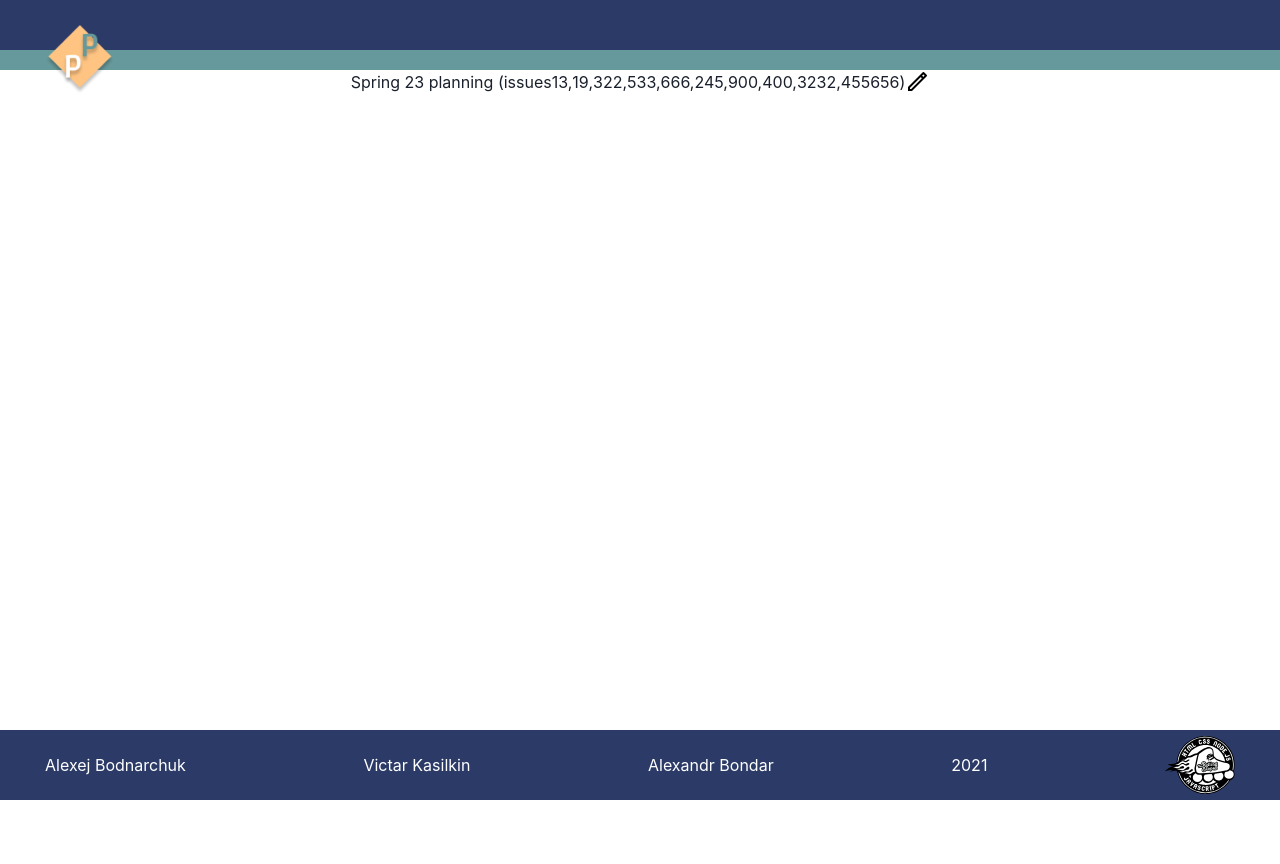
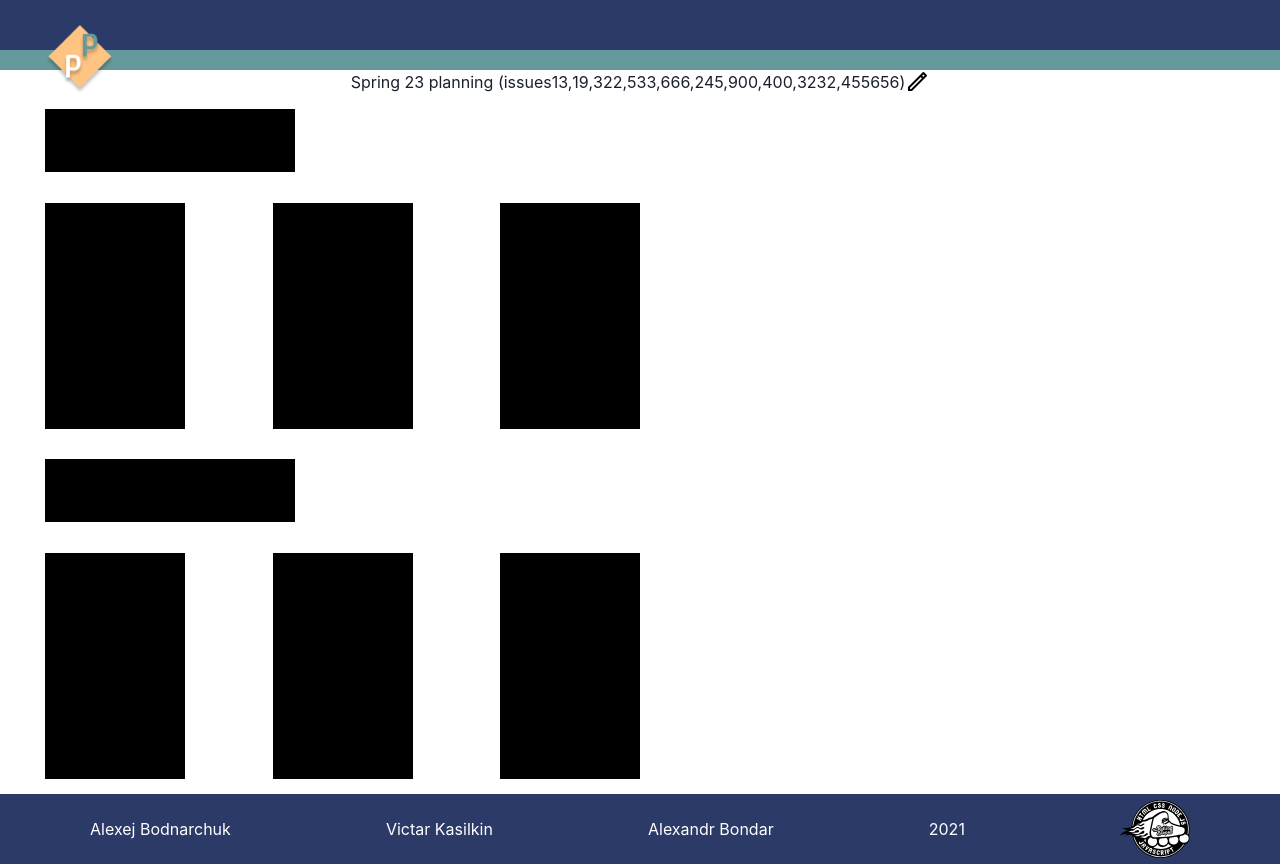
Before and after one commit to victordobryi/pointing-poker, a React (Create React App) app in the folder pointing-poker/: page / in a window 1280 px wide. Before the commit the page ends 800 px from the top, so only its background shows below. Built offline with nearby package versions, Linux system fonts and the light colour scheme.

Commit message:
refactor: fix mainLayout styles, add simple wrapper for game-result page

```diff
--- a/pointing-poker/src/components/mainLayout/mainLayout.jsx
+++ b/pointing-poker/src/components/mainLayout/mainLayout.jsx
@@ -14,7 +14,10 @@ export const MainLayout = ({ children }) => {
           <Img src={logo} alt="logo" width={70} height={70} />
         </div>
         <main>{children}</main>
+      </div>
       <footer className={styles.footer}>
+        <div className={styles.wrapper}>
+          <div className={styles.footer__block}>
             <Link href="https://github.com/alexej1900">Alexej Bodnarchuk</Link>
             <Link href="https://github.com/victordobryi">Victar Kasilkin</Link>
             <Link href="https://github.com/barmenski">Alexandr Bondar</Link>
@@ -22,8 +25,9 @@ export const MainLayout = ({ children }) => {
             <Link href="https://rs.school/react/">
               <Img src={logoRss} alt="logoRss" width={70} height={70} />
             </Link>
+          </div>
+        </div>
       </footer>
-      </div>
     </Fragment>
   );
 };
--- a/pointing-poker/src/components/mainLayout/mainLayout.module.scss
+++ b/pointing-poker/src/components/mainLayout/mainLayout.module.scss
@@ -28,16 +28,19 @@ $maxWidth: 1440px;
   top: 25px;
 }
 
+main {
+  flex: 1 0 auto;
+}
+
 .footer {
-  display: flex;
-  justify-content: space-between;
-  align-items: center;
-  position: absolute;
-  bottom: 0;
-  left: 0;
-  width: 100%;
   background-color: $darkBlue;
   color: #fff;
   padding-right: $padding;
   padding-left: $padding;
+  &__block {
+    display: flex;
+    justify-content: space-between;
+    align-items: center;
+    width: 100%;
+  }
 }
--- a/pointing-poker/src/pages/result-page/result-page.jsx
+++ b/pointing-poker/src/pages/result-page/result-page.jsx
@@ -1,5 +1,5 @@
 import { MainLayout } from '../../components/mainLayout/mainLayout';
-import { Flex, Img } from '@chakra-ui/react';
+import { Flex, Img, Box, Spacer } from '@chakra-ui/react';
 import pencil from '../../assets/icons/pencil.png';
 const issuesNumbers = [13, 19, 322, 533, 666, 245, 900, 400, 3232, 455656];
 export const ResultPage = () => {
@@ -16,6 +16,24 @@ export const ResultPage = () => {
         )}
         )<Img src={pencil}></Img>
       </Flex>
+      <Flex direction="column" justify="space-around" h="100%">
+        <Flex h="350px" direction="column" justify="space-around">
+          <Box w="250px" h="63" backgroundColor="black"></Box>
+          <Flex justify="space-between" w="50%">
+            <Box h="226" w="140px" backgroundColor="black"></Box>
+            <Box h="226" w="140px" backgroundColor="black"></Box>
+            <Box h="226" w="140px" backgroundColor="black"></Box>
+          </Flex>
+        </Flex>
+        <Flex h="350px" direction="column" justify="space-around">
+          <Box w="250px" h="63" backgroundColor="black"></Box>
+          <Flex justify="space-between" w="50%">
+            <Box h="226" w="140px" backgroundColor="black"></Box>
+            <Box h="226" w="140px" backgroundColor="black"></Box>
+            <Box h="226" w="140px" backgroundColor="black"></Box>
+          </Flex>
+        </Flex>
+      </Flex>
     </MainLayout>
   );
 };
```
Lines whose indentation alone changed are shown as unchanged.
